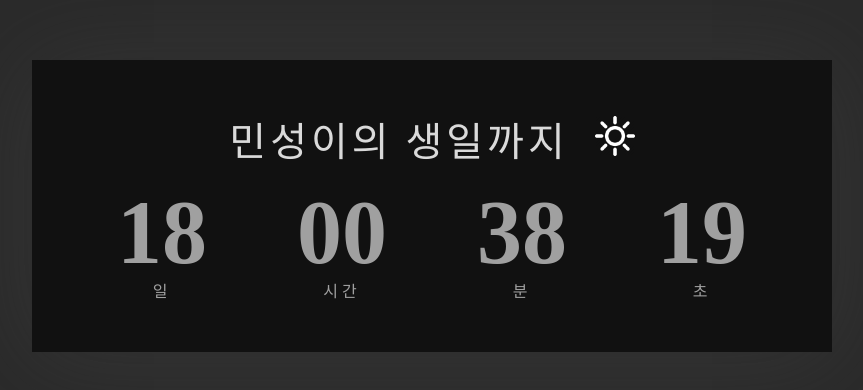
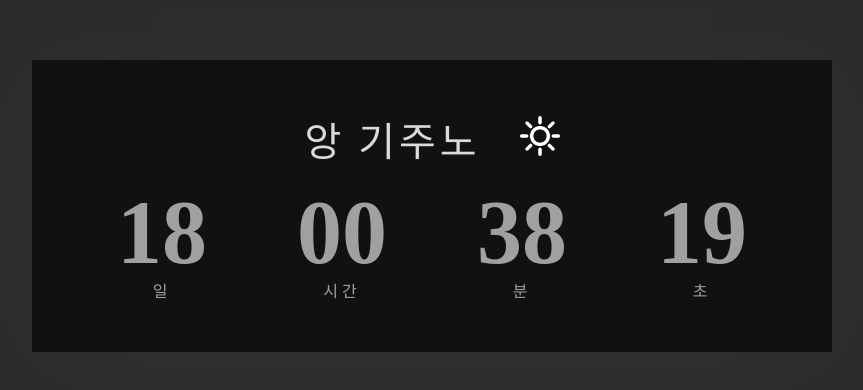
Before and after one commit to D3vle0/exam-timer, a plain HTML site: page dark.html in a window 1280 px wide. Shown: the part 194-584 px from the top of the page, without its empty margins (208-1071 px from the left). Drawn offline with Linux system fonts and the light colour scheme.

Commit message:
Update dark.html

```diff
--- a/dark.html
+++ b/dark.html
@@ -12,7 +12,7 @@
     <script src="./assets/js/countdown.js"></script>
 
     <div id="container">
-            <div class="head">민성이의 생일까지&nbsp;&nbsp;<a href="index.html"><img src="./assets/img/light.png" width="40px"></a></div>
+            <div class="head">앙 기주노 &nbsp;&nbsp;<a href="index.html"><img src="./assets/img/light.png" width="40px"></a></div>
         <div id="counter"></div>
         <div class="box title">일</div>
         <div class="box title">시간</div>
```
